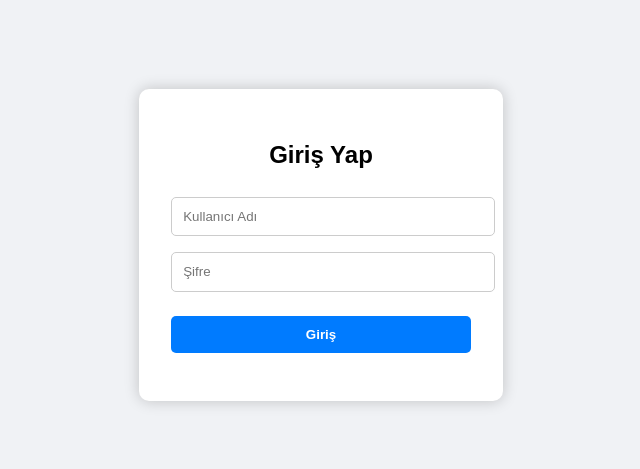
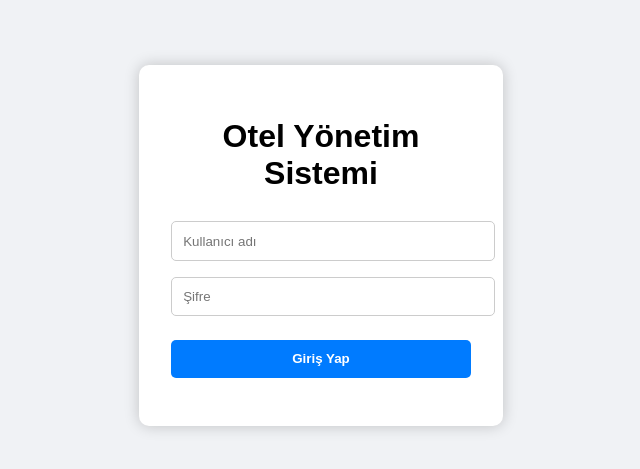
Before and after one commit to geceatay/hotelys, a plain HTML site: page index.html in a window 1280 px wide. Shown: the part 155-624 px from the top of the page, without its empty margins (319-959 px from the left). Drawn offline with Linux system fonts and the light colour scheme.

Commit message:
Update index.html

```diff
--- a/index.html
+++ b/index.html
@@ -2,19 +2,21 @@
 <html lang="tr">
 <head>
   <meta charset="UTF-8">
-  <meta name="viewport" content="width=device-width, initial-scale=1.0">
-  <title>Otel Yönetim Sistemi</title>
+  <title>Otel Yönetim Sistemi | Giriş</title>
   <link rel="stylesheet" href="css/style.css">
 </head>
 <body>
+
   <div class="login-container">
-    <h2>Giriş Yap</h2>
+    <h1>Otel Yönetim Sistemi</h1>
+
     <form id="loginForm">
-      <input type="text" id="username" placeholder="Kullanıcı Adı" required>
+      <input type="text" id="username" placeholder="Kullanıcı adı" required>
       <input type="password" id="password" placeholder="Şifre" required>
-      <button type="submit">Giriş</button>
+      <button type="submit">Giriş Yap</button>
     </form>
-    <p id="message"></p>
+
+    <p id="error" class="error"></p>
   </div>
 
   <script src="js/script.js"></script>
```
